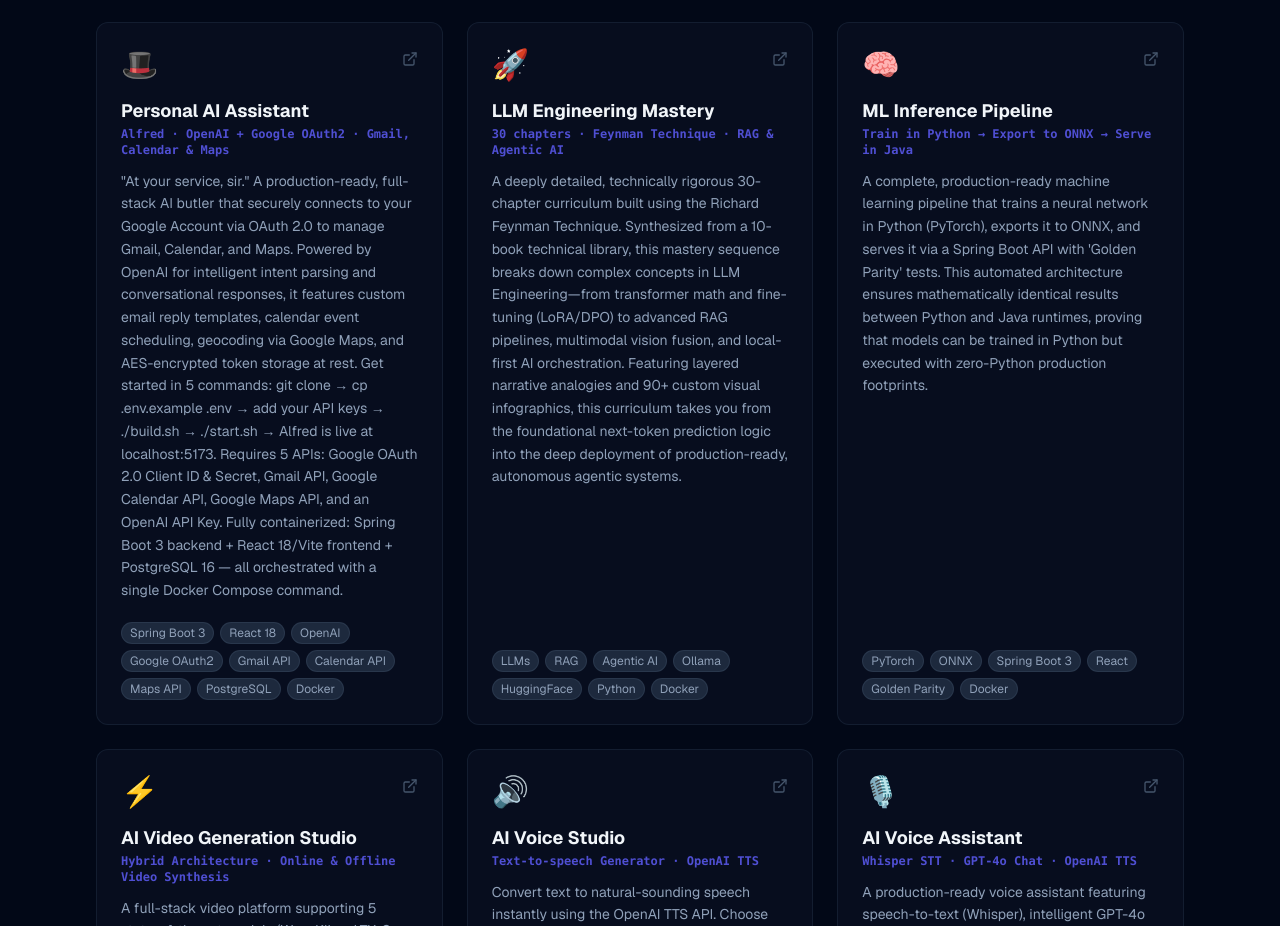
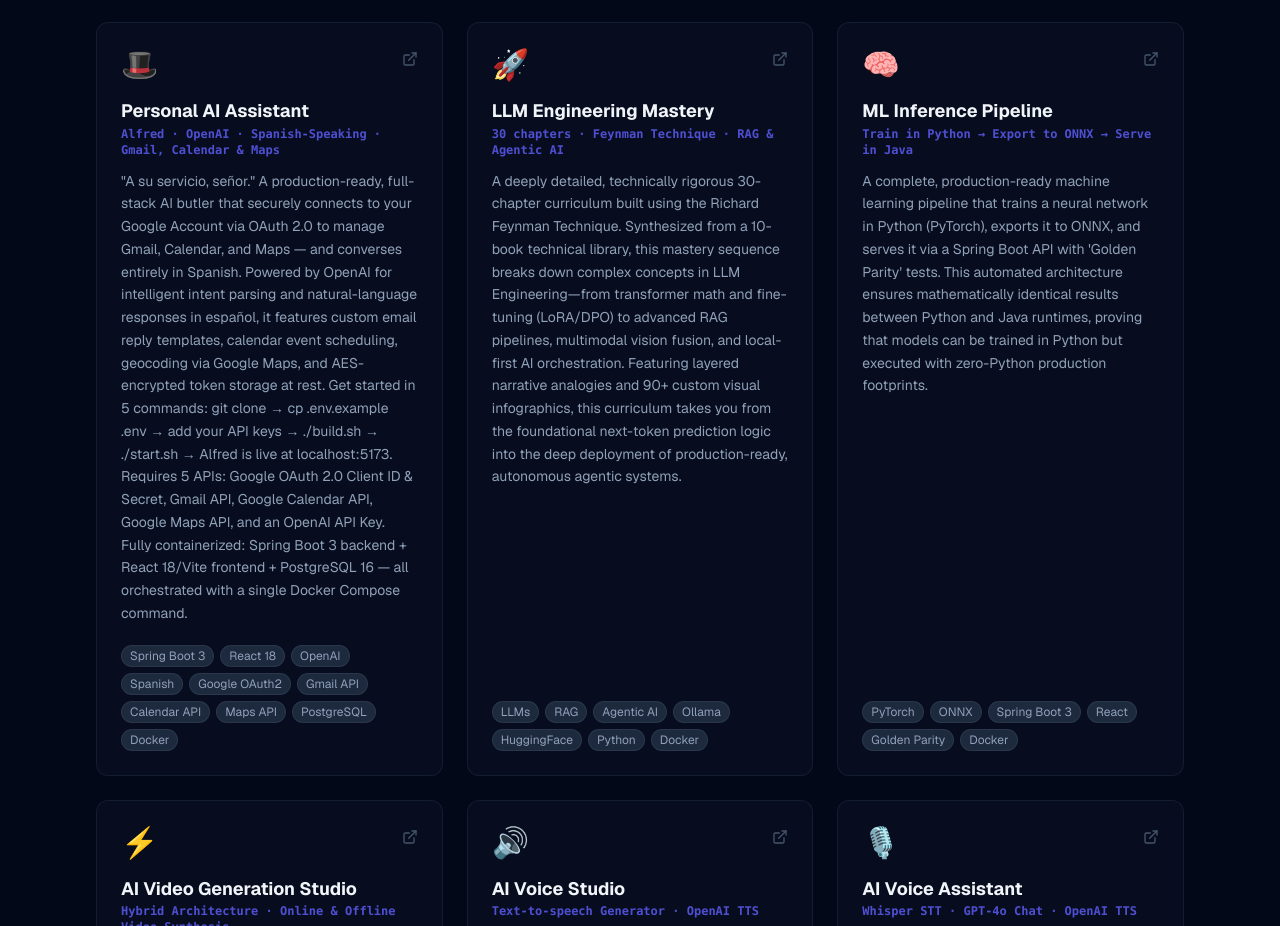
Before and after one commit to chemacabeza/chemacabeza-dev, a Next.js app: page /projects in a window 1280 px wide. Shown: the part 800-1726 px from the top of the page. Built offline with nearby package versions, Linux system fonts and the light colour scheme.

Commit message:
update: Personal AI Assistant now converses in Spanish

```diff
--- a/app/projects/page.tsx
+++ b/app/projects/page.tsx
@@ -19,10 +19,10 @@
         url: "https://github.com/chemacabeza/assistant-google",
         emoji: "🎩",
         title: "Personal AI Assistant",
-        subtitle: "Alfred · OpenAI + Google OAuth2 · Gmail, Calendar & Maps",
+        subtitle: "Alfred · OpenAI · Spanish-Speaking · Gmail, Calendar & Maps",
         description:
-            "\"At your service, sir.\" A production-ready, full-stack AI butler that securely connects to your Google Account via OAuth 2.0 to manage Gmail, Calendar, and Maps. Powered by OpenAI for intelligent intent parsing and conversational responses, it features custom email reply templates, calendar event scheduling, geocoding via Google Maps, and AES-encrypted token storage at rest. Get started in 5 commands: git clone → cp .env.example .env → add your API keys → ./build.sh → ./start.sh → Alfred is live at localhost:5173. Requires 5 APIs: Google OAuth 2.0 Client ID & Secret, Gmail API, Google Calendar API, Google Maps API, and an OpenAI API Key. Fully containerized: Spring Boot 3 backend + React 18/Vite frontend + PostgreSQL 16 — all orchestrated with a single Docker Compose command.",
-        tags: ["Spring Boot 3", "React 18", "OpenAI", "Google OAuth2", "Gmail API", "Calendar API", "Maps API", "PostgreSQL", "Docker"],
+            "\"A su servicio, señor.\" A production-ready, full-stack AI butler that securely connects to your Google Account via OAuth 2.0 to manage Gmail, Calendar, and Maps — and converses entirely in Spanish. Powered by OpenAI for intelligent intent parsing and natural-language responses in español, it features custom email reply templates, calendar event scheduling, geocoding via Google Maps, and AES-encrypted token storage at rest. Get started in 5 commands: git clone → cp .env.example .env → add your API keys → ./build.sh → ./start.sh → Alfred is live at localhost:5173. Requires 5 APIs: Google OAuth 2.0 Client ID & Secret, Gmail API, Google Calendar API, Google Maps API, and an OpenAI API Key. Fully containerized: Spring Boot 3 backend + React 18/Vite frontend + PostgreSQL 16 — all orchestrated with a single Docker Compose command.",
+        tags: ["Spring Boot 3", "React 18", "OpenAI", "Spanish", "Google OAuth2", "Gmail API", "Calendar API", "Maps API", "PostgreSQL", "Docker"],
     },
     {
         repo: "test-with-llms",
```
